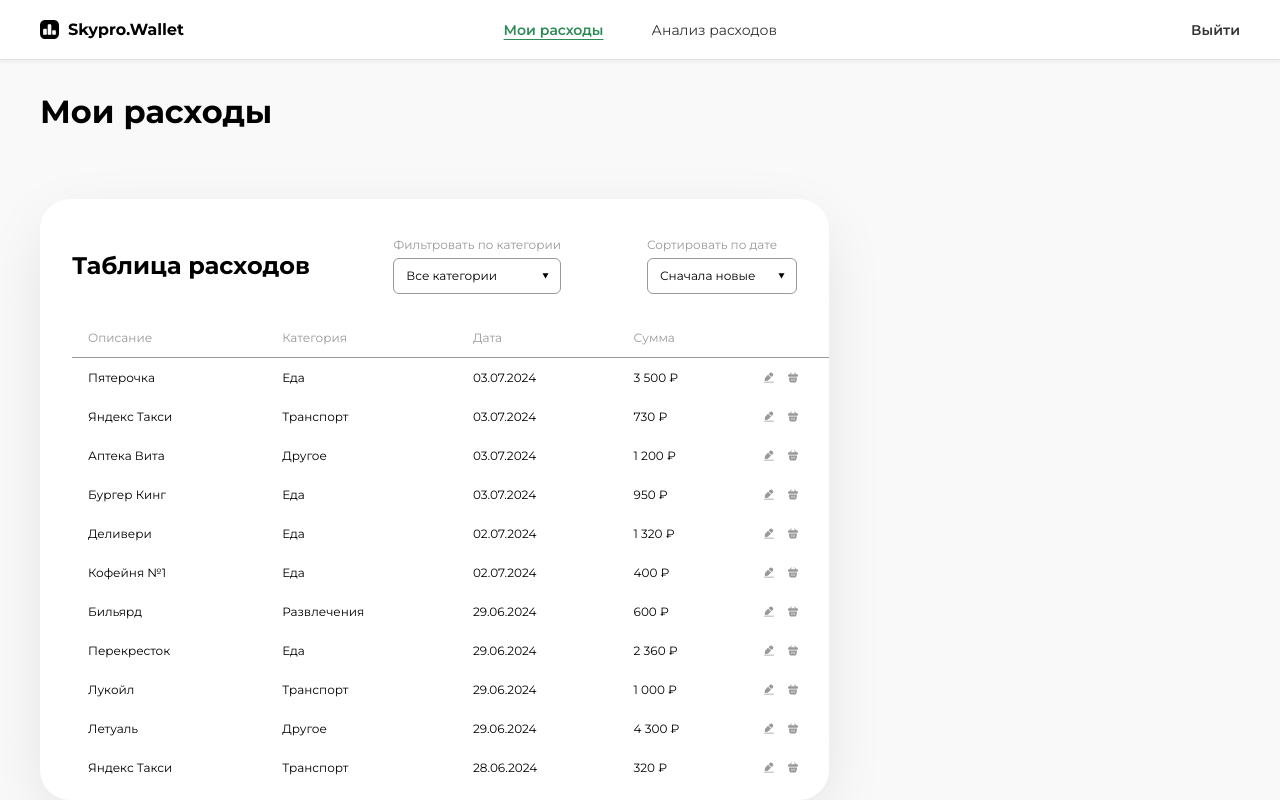
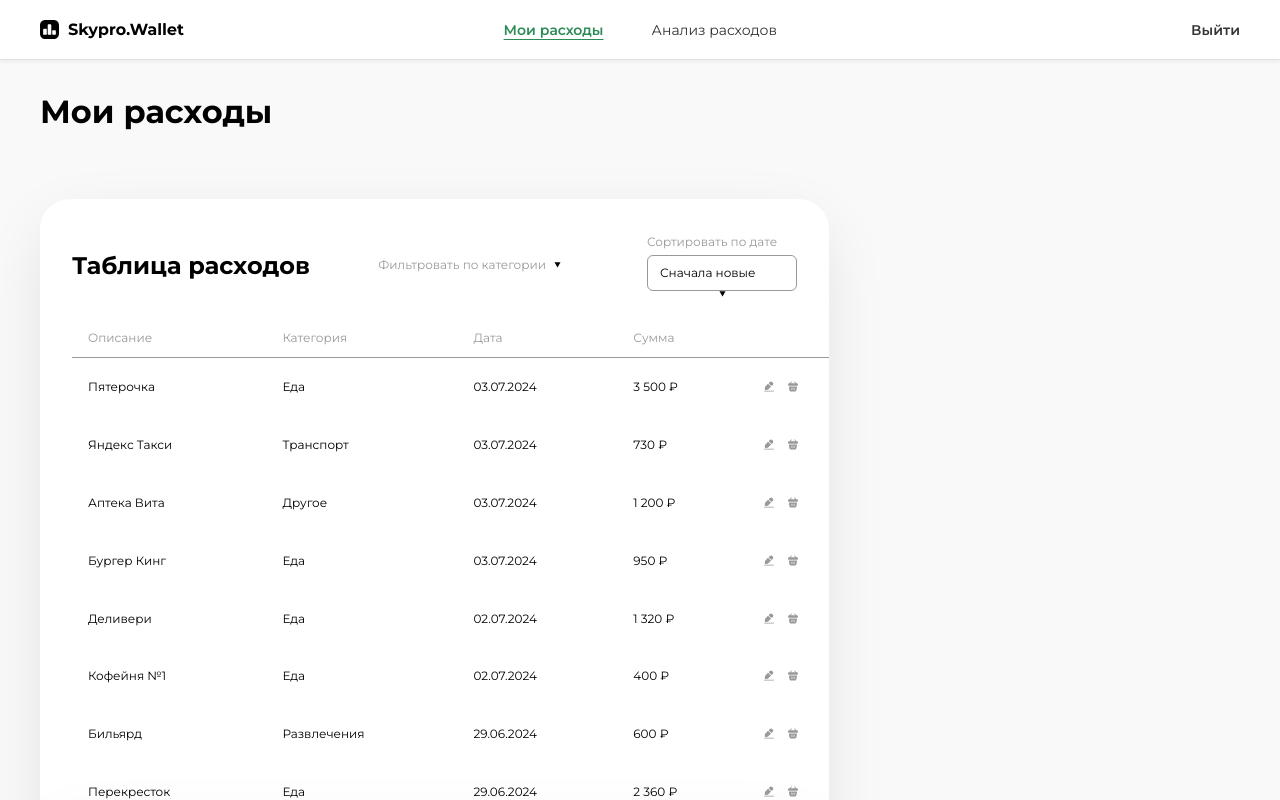
Before and after one commit to Veritas-lab/Skypro.-Wallet, a React (Vite) app: page / in a window 1280 px wide. Both pictures are taken after typing "Sample", "Sample123" into the empty fields and a click on the button "Войти". Shown: the top 800 px of the page. Built offline with nearby package versions, Linux system fonts and the light colour scheme.

Commit message:
добавили фильтр по категориям

```diff
--- a/src/components/CostsTable.jsx
+++ b/src/components/CostsTable.jsx
@@ -1,5 +1,7 @@
-import React from "react";
+import React, { useState } from "react";
 import styled from "styled-components";
+import NewCosts from "./NewCosts";
+import { CATEGORIES } from "../constants/categories";
 
 const PageContainer = styled.div`
   padding-left: calc(50% - 600px);
@@ -46,7 +48,6 @@ const NewExpenseButton = styled.button`
     align-items: center;
     color: #000000;
     background-color: transparent;
-    border-radius: none;
     border: none;
     padding: 14px 20px;
     font-weight: 600;
@@ -104,6 +105,7 @@ const FilterGroup = styled.div`
   display: flex;
   flex-direction: column;
   gap: 4px;
+  position: relative;
 `;
 
 const FilterLabel = styled.label`
@@ -120,16 +122,97 @@ const FilterLabel = styled.label`
   display: flex;
   align-items: center;
   gap: 8px;
-  cursor: pointer;
 `;
 
-const CustomSelectWrapper = styled.div`
+const FilterText = styled.span`
+  cursor: default;
+`;
+
+const CustomSelectArrow = styled.div`
+  display: flex;
+  align-items: center;
+  justify-content: center;
+  cursor: pointer;
+  transform: ${({ isOpen }) => (isOpen ? 'rotate(180deg)' : 'rotate(0deg)')};
+  transition: transform 0.2s ease;
+`;
+
+const SelectedDisplay = styled.div`
+  padding: 8px 20px;
+  display: flex;
+  align-items: center;
+  justify-content: space-between;
+  gap: 8px;
+  font-family: Montserrat;
+  font-size: 12px;
+  font-weight: 400;
+  color: #1FA46C;
+  background-color: #DBFFE9;
+  border: 1px solid #e0e0e0;
+  border-radius: 30px;
+  min-width: 150px;
+  margin-top: 4px;
+`;
+
+const DropdownList = styled.div`
+  position: absolute;
+  top: 100%;
+  left: 0;
+  right: 0;
+  background-color: white;
+  border: 1px solid #e0e0e0;
+  border-radius: 20px;
+  box-shadow: 0px 4px 20px rgba(0, 0, 0, 0.1);
+  z-index: 1000;
+  margin-top: 8px;
+  padding: 8px;
+  max-height: 300px;
+  overflow-y: auto;
+`;
+
+const DropdownCategoryGroup = styled.div`
+  display: flex;
+  flex-wrap: wrap;
+  gap: 8px;
+`;
+
+const DropdownCategoryButton = styled.label`
+  padding: 8px 16px;
+  border: 1px solid #e0e0e0;
+  border-radius: 30px;
+  background-color: ${({ checked }) => (checked ? '#DBFFE9' : '#F4F5F6')};
+  text-align: center;
+  font-size: 12px;
+  font-weight: 400;
+  cursor: pointer;
+  display: flex;
+  align-items: center;
+  gap: 6px;
+  color: ${({ checked }) => (checked ? '#1FA46C' : 'black')};
+  white-space: nowrap;
+
+  svg {
+    fill: ${({ checked }) => (checked ? '#1FA46C' : 'black')};
+    width: 14px;
+    height: 14px;
+  }
+
+  &:hover {
+    background-color: ${({ checked }) => (checked ? '#DBFFE9' : '#e8e8e8')};
+  }
+`;
+
+const HiddenRadio = styled.input.attrs({ type: 'radio' })`
+  display: none;
+`;
+
+const DateSelectWrapper = styled.div`
   position: relative;
   display: inline-block;
   min-width: 150px;
 `;
 
-const CustomSelect = styled.select`
+const DateSelect = styled.select`
   font-family: Montserrat;
   font-weight: 400;
   font-style: normal;
@@ -149,19 +232,6 @@ const CustomSelect = styled.select`
     outline: none;
     border-color: #7334ea;
   }
-`;
-
-const CustomSelectArrow = styled.div`
-  position: absolute;
-  right: 12px;
-  top: 50%;
-  transform: translateY(-50%);
-  pointer-events: none;
-  width: 7px;
-  height: 6px;
-  display: flex;
-  align-items: center;
-  justify-content: center;
 `;
 
 const TableWrapper = styled.div`
@@ -394,58 +464,35 @@ const CostsTable = () => {
       date: "29.06.2024",
       amount: "4 300 ₽",
     },
-    {
-      description: "Яндекс Такси",
-      category: "Транспорт",
-      date: "28.06.2024",
-      amount: "320 ₽",
-    },
-    {
-      description: "Перекресток",
-      category: "Еда",
-      date: "28.06.2024",
-      amount: "1 360 ₽",
-    },
-    {
-      description: "Деливери",
-      category: "Еда",
-      date: "28.06.2024",
-      amount: "2 320 ₽",
-    },
-    {
-      description: "Вкусвилл",
-      category: "Еда",
-      date: "27.06.2024",
-      amount: "1 220 ₽",
-    },
-    {
-      description: "Кофейня №1",
-      category: "Еда",
-      date: "27.06.2024",
-      amount: "920 ₽",
-    },
-    {
-      description: "Вкусвилл",
-      category: "Еда",
-      date: "26.06.2024",
-      amount: "840 ₽",
-    },
-    {
-      description: "Кофейня №1",
-      category: "Еда",
-      date: "26.06.2024",
-      amount: "920 ₽",
-    },
   ];
 
-  // Категории как на скриншоте
-  const categories = [
-    "Все категории",
-    "Еда",
-    "Транспорт",
-    "Развлечения",
-    "Другое",
-  ];
+  const [selectedCategory, setSelectedCategory] = useState(null);
+  const [isDropdownOpen, setIsDropdownOpen] = useState(false);
+
+  // Функция для получения имени категории по ID
+  const getCategoryNameById = (id) => {
+    const category = CATEGORIES.find((cat) => cat.id === id);
+    return category ? category.name : "";
+  };
+
+  // Фильтрация расходов по выбранной категории
+  const filteredExpenses = selectedCategory
+    ? expenses.filter((expense) => expense.category === getCategoryNameById(selectedCategory))
+    : expenses;
+
+  const handleCategorySelect = (categoryId) => {
+    setSelectedCategory(categoryId);
+    setIsDropdownOpen(false);
+  };
+
+  const toggleDropdown = () => {
+    setIsDropdownOpen(!isDropdownOpen);
+  };
+
+  // // Получаем текущую выбранную категорию для отображения
+  // const currentCategory = selectedCategory
+  //   ? CATEGORIES.find(cat => cat.id === selectedCategory)
+  //   : null;
 
   return (
     <PageContainer>
@@ -474,20 +521,100 @@ const CostsTable = () => {
           <Subtitle>Таблица расходов</Subtitle>
           <FiltersContainer>
             <FilterGroup>
-              <FilterLabel htmlFor="category-filter">
-                Фильтровать по категории
+              <FilterLabel>
+                <FilterText>Фильтровать по категории</FilterText>
+                <CustomSelectArrow onClick={toggleDropdown} isOpen={isDropdownOpen}>
+                  <svg
+                    width="7"
+                    height="6"
+                    viewBox="0 0 7 6"
+                    fill="none"
+                    xmlns="http://www.w3.org/2000/svg"
+                  >
+                    <path
+                      d="M3.5 5.5L0.468911 0.25L6.53109 0.25L3.5 5.5Z"
+                      fill="black"
+                    />
+                  </svg>
+                </CustomSelectArrow>
               </FilterLabel>
-              <CustomSelectWrapper>
-                <CustomSelect id="category-filter" defaultValue="">
-                  {categories.map((category, index) => (
-                    <option
-                      key={index}
-                      value={category === "Все категории" ? "" : category}
-                    >
-                      {category}
-                    </option>
-                  ))}
-                </CustomSelect>
+
+              {/* <SelectedDisplay onClick={toggleDropdown}>
+                <span>
+                  {currentCategory ? (
+                    <>
+                      {currentCategory.icon && <currentCategory.icon />}
+                      {currentCategory.name}
+                    </>
+                  ) : (
+                    "Все категории"
+                  )}
+                </span>
+                <CustomSelectArrow isOpen={isDropdownOpen}>
+                  <svg
+                    width="7"
+                    height="6"
+                    viewBox="0 0 7 6"
+                    fill="none"
+                    xmlns="http://www.w3.org/2000/svg"
+                  >
+                    <path
+                      d="M3.5 5.5L0.468911 0.25L6.53109 0.25L3.5 5.5Z"
+                      fill="currentColor"
+                    />
+                  </svg>
+                </CustomSelectArrow>
+              </SelectedDisplay> */}
+
+              {isDropdownOpen && (
+                <DropdownList>
+                  <DropdownCategoryGroup>
+                    {/* Кнопка для сброса фильтра */}
+                    <div key="all">
+                      <HiddenRadio
+                        id="filter-all"
+                        name="category-filter"
+                        checked={!selectedCategory}
+                        onChange={() => handleCategorySelect(null)}
+                      />
+                      <DropdownCategoryButton
+                        htmlFor="filter-all"
+                        checked={!selectedCategory}
+                      >
+                        Все категории
+                      </DropdownCategoryButton>
+                    </div>
+
+                    {/* Категории из CATEGORIES */}
+                    {CATEGORIES.map((category) => (
+                      <div key={category.id}>
+                        <HiddenRadio
+                          id={`filter-${category.id}`}
+                          name="category-filter"
+                          checked={selectedCategory === category.id}
+                          onChange={() => handleCategorySelect(category.id)}
+                        />
+                        <DropdownCategoryButton
+                          htmlFor={`filter-${category.id}`}
+                          checked={selectedCategory === category.id}
+                        >
+                          {category.icon && <category.icon />}
+                          {category.name}
+                        </DropdownCategoryButton>
+                      </div>
+                    ))}
+                  </DropdownCategoryGroup>
+                </DropdownList>
+              )}
+            </FilterGroup>
+
+            <FilterGroup>
+              <FilterLabel>Сортировать по дате</FilterLabel>
+              <DateSelectWrapper>
+                <DateSelect defaultValue="newest">
+                  <option value="newest">Сначала новые</option>
+                  <option value="oldest">Сначала старые</option>
+                </DateSelect>
                 <CustomSelectArrow>
                   <svg
                     width="7"
@@ -502,30 +629,7 @@ const CostsTable = () => {
                     />
                   </svg>
                 </CustomSelectArrow>
-              </CustomSelectWrapper>
-            </FilterGroup>
-            <FilterGroup>
-              <FilterLabel htmlFor="date-sort">Сортировать по дате</FilterLabel>
-              <CustomSelectWrapper>
-                <CustomSelect id="date-sort" defaultValue="newest">
-                  <option value="newest">Сначала новые</option>
-                  <option value="oldest">Сначала старые</option>
-                </CustomSelect>
-                <CustomSelectArrow>
-                  <svg
-                    width="7"
-                    height="6"
-                    viewBox="0 0 7 6"
-                    fill="none"
-                    xmlns="http://www.w3.org/2000/svg"
-                  >
-                    <path
-                      d="M3.5 5.5L0.468911 0.25L6.53109 0.25L3.5 5.5Z"
-                      fill="black"
-                    />
-                  </svg>
-                </CustomSelectArrow>
-              </CustomSelectWrapper>
+              </DateSelectWrapper>
             </FilterGroup>
           </FiltersContainer>
         </TableHeaderContainer>
@@ -541,7 +645,7 @@ const CostsTable = () => {
               </tr>
             </TableHead>
             <tbody>
-              {expenses.map((expense, index) => (
+              {filteredExpenses.map((expense, index) => (
                 <TableRow key={index}>
                   <TableCell>{expense.description}</TableCell>
                   <TableCell>{expense.category}</TableCell>
@@ -591,8 +695,8 @@ const CostsTable = () => {
               ))}
             </tbody>
           </Table>
-          <MobileAddButton>Удалить расход</MobileAddButton>
         </TableWrapper>
+        <NewCosts />
       </Container>
     </PageContainer>
   );
```
Also changed, not shown: src/components/NewCosts.jsx (+11 -11 lines).
